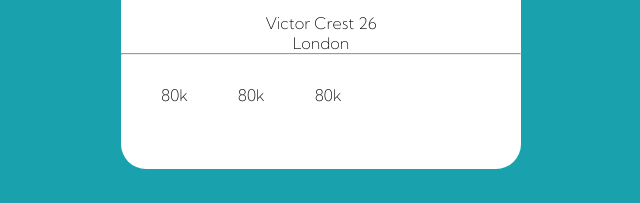
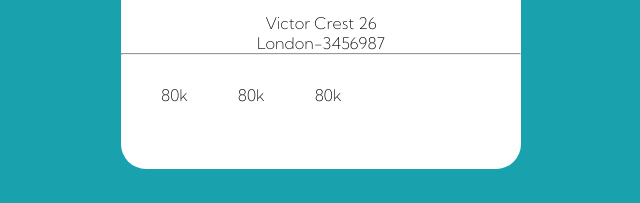
Before and after one commit to jadhavsakshi/sample1, a plain HTML site: page index.html in a window 1280 px wide. Shown: the part 431-634 px from the top of the page, 319-959 px from the left. Drawn offline with Linux system fonts and the light colour scheme.

Commit message:
added second branch

```diff
--- a/index.html
+++ b/index.html
@@ -18,7 +18,7 @@
         <img src="image-victor.jpg" class="avtar">
         <div class="text">
             <p> Victor Crest 26</p>
-            <p> London</p>
+            <p> London-3456987</p>
         </div>
         <hr>
         <div class="f1">
```
